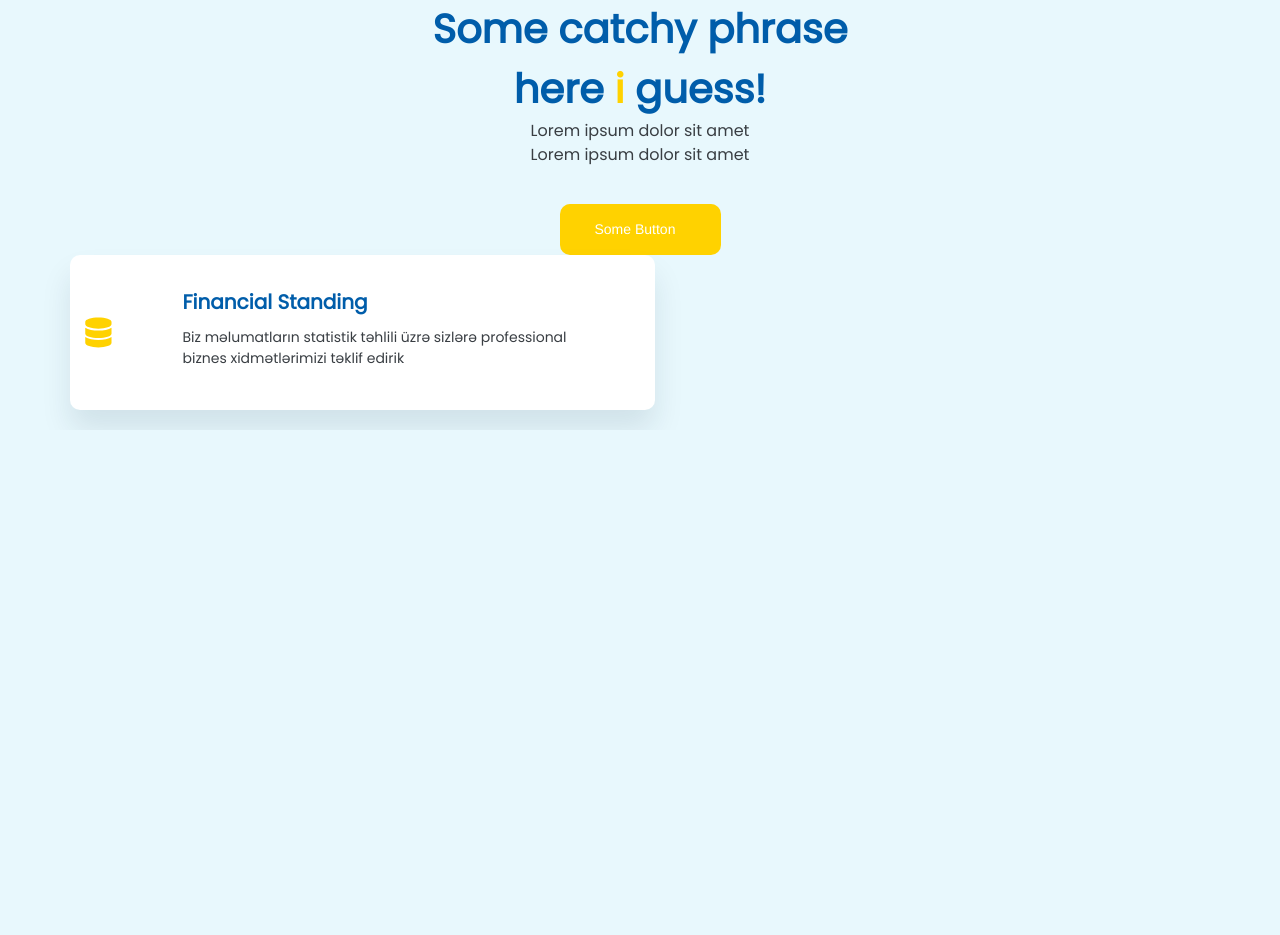
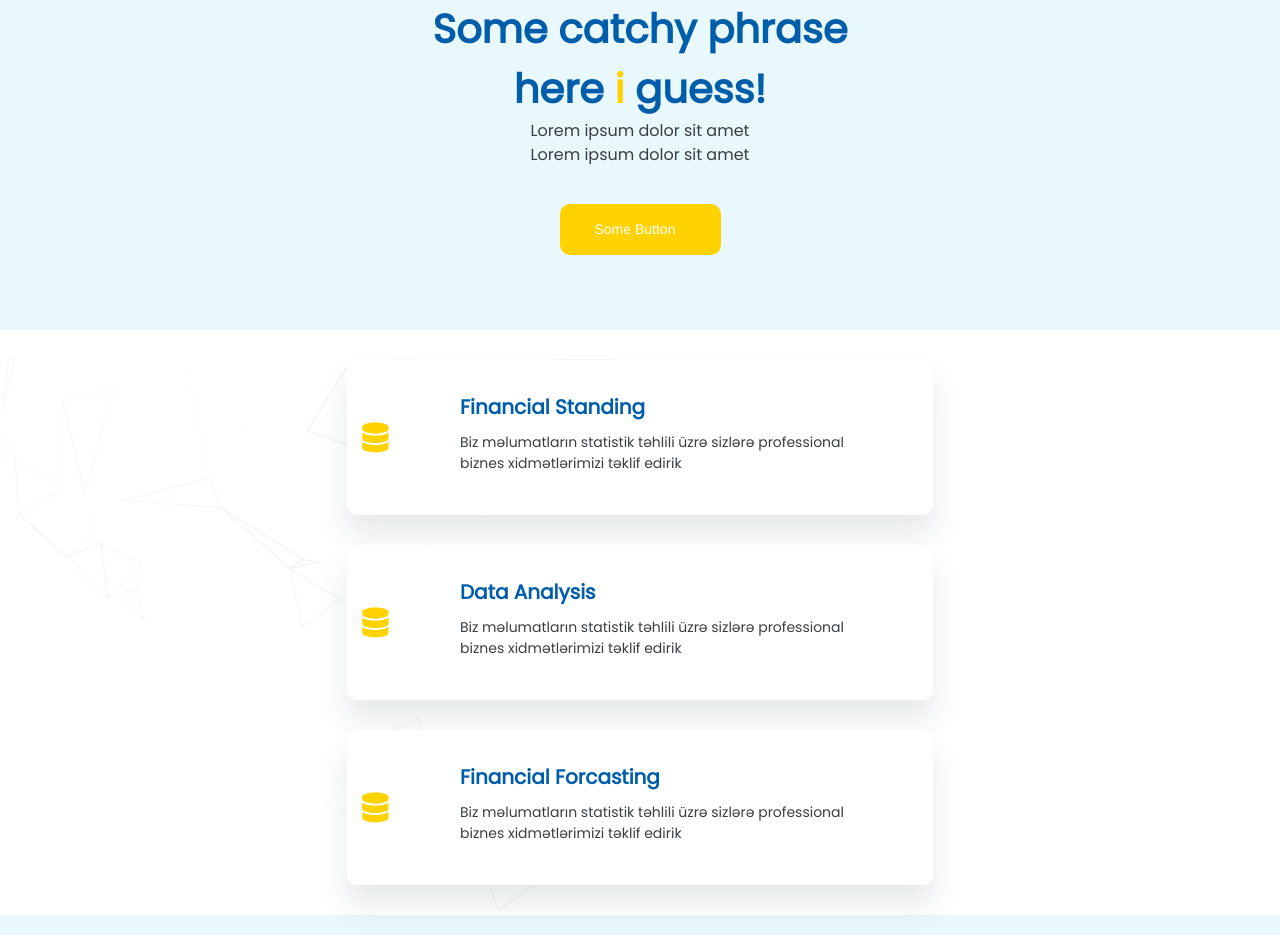
Before and after one commit to gracinev/AmpHacks2020, a Django app: page / in a window 1280 px wide. Shown: the part 1066-2001 px from the top of the page. Before the commit the page ends 1495 px from the top, so only its background shows below. Run offline with Django 3.2, Linux system fonts and the light colour scheme; some libraries are stand-ins or nearby versions.

Commit message:
Final edits to home page

```diff
--- a/AmpHacks2020/app/templates/app/index.html
+++ b/AmpHacks2020/app/templates/app/index.html
@@ -99,6 +99,7 @@
 
     .secondaryHomeDiv {
         margin-top: 163px;
+        margin-bottom: 75px;
         display: flex;
         flex-direction: column;
         align-items: center;
@@ -120,7 +121,6 @@ border-radius: 10px;
     }
 
     .blueTitleText {
-width: 194px;
 height: 30px;
 left: 145.54px;
 top: 40px;
@@ -165,23 +165,47 @@ background: #FFFFFF;
 box-shadow: 0px 20px 30px rgba(14, 36, 58, 0.1);
 border-radius: 10px;
     }
+
+    .divHorizontalCenter {
+        margin-top: 30px;
+        display: flex;
+        flex-direction: row;
+        justify-content: center;
+    }
+
+    #linesAndDotsSvg {
+        position: absolute;
+left: 42.36%;
+right: 12.04%;
+top: 35.22%;
+bottom: 48.66%;
+
+opacity: 0.25;
+transform: rotate(90deg);
+    }
 </style>
 
+<div>
 <p class="homeTitle">Forcast your <span class="yellowTitle">business future</span> now</p>
 <p class="titleText">Lorem ipsum dolor sit amet, consectetur adipiscing elit ut aliquam, purus sit amet luctus venenatis, lectus magna fringill</p>
 <a class="yellowBtn">Some button</a>
 
 {% load static %}
 <img id="person" src="{% static "app/assets/illustration.svg"%}" />
-
+    </div>
 <div class="secondaryHomeDiv">
     <p class="secondaryHomeTitle">Some catchy phrase here <span class="yellowTitle">i</span> guess!</p>
     <p class="secondaryHomeText">Lorem ipsum dolor sit amet Lorem ipsum dolor sit amet</p>
     <a class="secondaryHomeBtn">Some Button</a>
 </div>
-<div class="container">
-   <div class="row">
-            <div class="col-md-12">
+<div style="background-color: #ffffff; width: 100%">
+    <div class="row">
+        <div style="position: absolute" class="col-4">
+        <img id="linesAndDotsSvg" src="{% static "app/assets/linesanddots.svg"%}" />
+        </div>
+        <div class="col-4">
+   <div style="margin-bottom: 30px" class="row">
+            <div class="divHorizontalCenter col-md-12">
                 <div class="svgOuterRectangle row">
                     <div class="col-md-2">
                         <div class="svgRectangle">
@@ -196,7 +220,39 @@ border-radius: 10px;
                     </div>
                 </div>
             </div>
+        <div class="divHorizontalCenter col-md-12">
+                <div class="svgOuterRectangle row">
+                    <div class="col-md-2">
+                        <div class="svgRectangle">
+                            <svg width="27" height="31" viewBox="0 0 27 31" fill="none" xmlns="http://www.w3.org/2000/svg">
+                                <path d="M26.5143 4.68575V7.3643C26.5143 9.72481 20.6355 11.65 13.3893 11.65C6.14323 11.65 0.264343 9.72481 0.264343 7.3643V4.68575C0.264343 2.32524 6.14323 0.400024 13.3893 0.400024C20.6355 0.400024 26.5143 2.32524 26.5143 4.68575ZM26.5143 10.7125V16.7393C26.5143 19.0998 20.6355 21.025 13.3893 21.025C6.14323 21.025 0.264343 19.0998 0.264343 16.7393V10.7125C3.08417 12.6545 8.24528 13.5585 13.3893 13.5585C18.5334 13.5585 23.6945 12.6545 26.5143 10.7125ZM26.5143 20.0875V26.1143C26.5143 28.4748 20.6355 30.4 13.3893 30.4C6.14323 30.4 0.264343 28.4748 0.264343 26.1143V20.0875C3.08417 22.0295 8.24528 22.9335 13.3893 22.9335C18.5334 22.9335 23.6945 22.0295 26.5143 20.0875Z" fill="#FFD200"/>
+                            </svg>
+                        </div>
+                    </div>
+                    <div class="col-md-10">
+                         <p class="blueTitleText">Data Analysis</p>
+                        <p class="blueText">Biz məlumatların statistik təhlili üzrə sizlərə professional biznes xidmətlərimizi təklif edirik</p>
+                    </div>
+                </div>
+            </div>
+        <div class="divHorizontalCenter col-md-12">
+                <div class="svgOuterRectangle row">
+                    <div class="col-md-2">
+                        <div class="svgRectangle">
+                            <svg width="27" height="31" viewBox="0 0 27 31" fill="none" xmlns="http://www.w3.org/2000/svg">
+                                <path d="M26.5143 4.68575V7.3643C26.5143 9.72481 20.6355 11.65 13.3893 11.65C6.14323 11.65 0.264343 9.72481 0.264343 7.3643V4.68575C0.264343 2.32524 6.14323 0.400024 13.3893 0.400024C20.6355 0.400024 26.5143 2.32524 26.5143 4.68575ZM26.5143 10.7125V16.7393C26.5143 19.0998 20.6355 21.025 13.3893 21.025C6.14323 21.025 0.264343 19.0998 0.264343 16.7393V10.7125C3.08417 12.6545 8.24528 13.5585 13.3893 13.5585C18.5334 13.5585 23.6945 12.6545 26.5143 10.7125ZM26.5143 20.0875V26.1143C26.5143 28.4748 20.6355 30.4 13.3893 30.4C6.14323 30.4 0.264343 28.4748 0.264343 26.1143V20.0875C3.08417 22.0295 8.24528 22.9335 13.3893 22.9335C18.5334 22.9335 23.6945 22.0295 26.5143 20.0875Z" fill="#FFD200"/>
+                            </svg>
+                        </div>
+                    </div>
+                    <div class="col-md-10">
+                         <p class="blueTitleText">Financial Forcasting</p>
+                        <p class="blueText">Biz məlumatların statistik təhlili üzrə sizlərə professional biznes xidmətlərimizi təklif edirik</p>
+                    </div>
+                </div>
+            </div>
         </div>
+    </div>
+    </div>
     </div>
 
 {% endblock %}
--- a/AmpHacks2020/app/templates/app/layout.html
+++ b/AmpHacks2020/app/templates/app/layout.html
@@ -17,7 +17,7 @@
         <h2 class="logo">LOGO HERE</h2>
     </div>
 
-    <div class="container body-content">
+    <div>
 {% block content %}{% endblock %}
     </div>
 
```
Also changed, not shown: AmpHacks2020/app/static/app/assets/linesanddots.svg (added), 1 other file.
